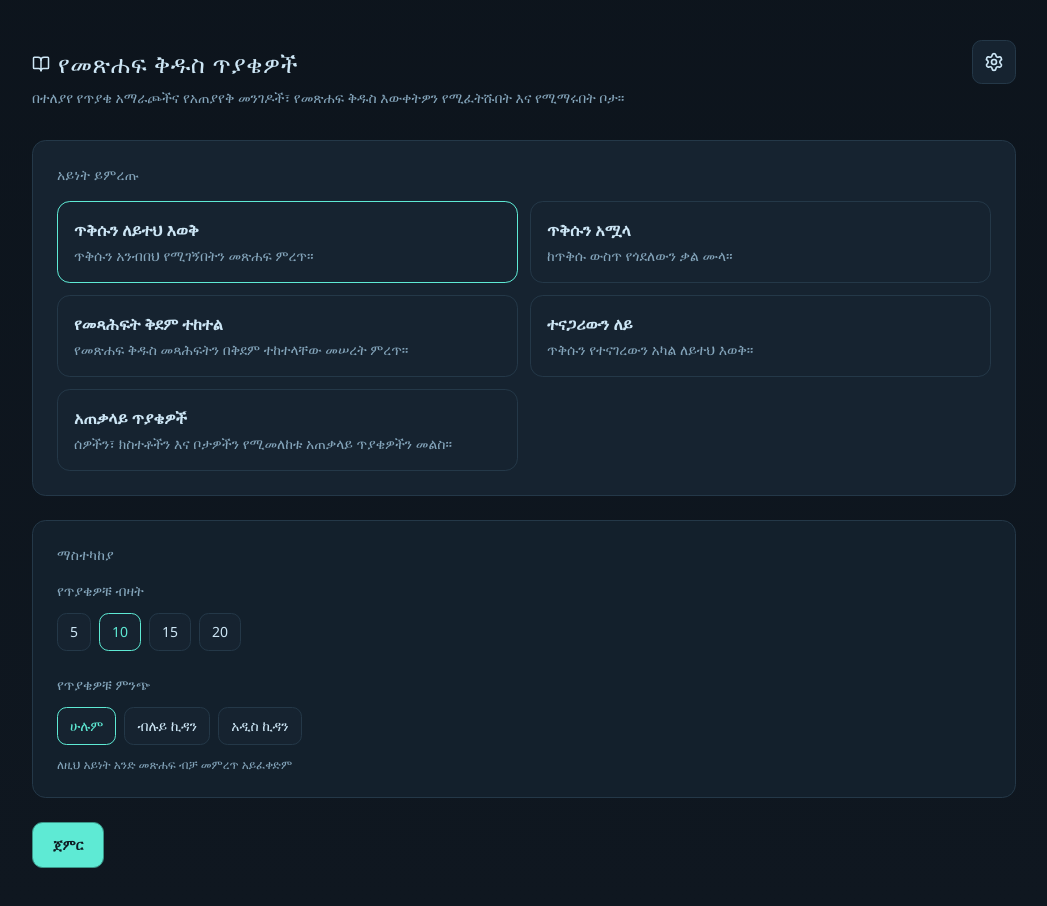
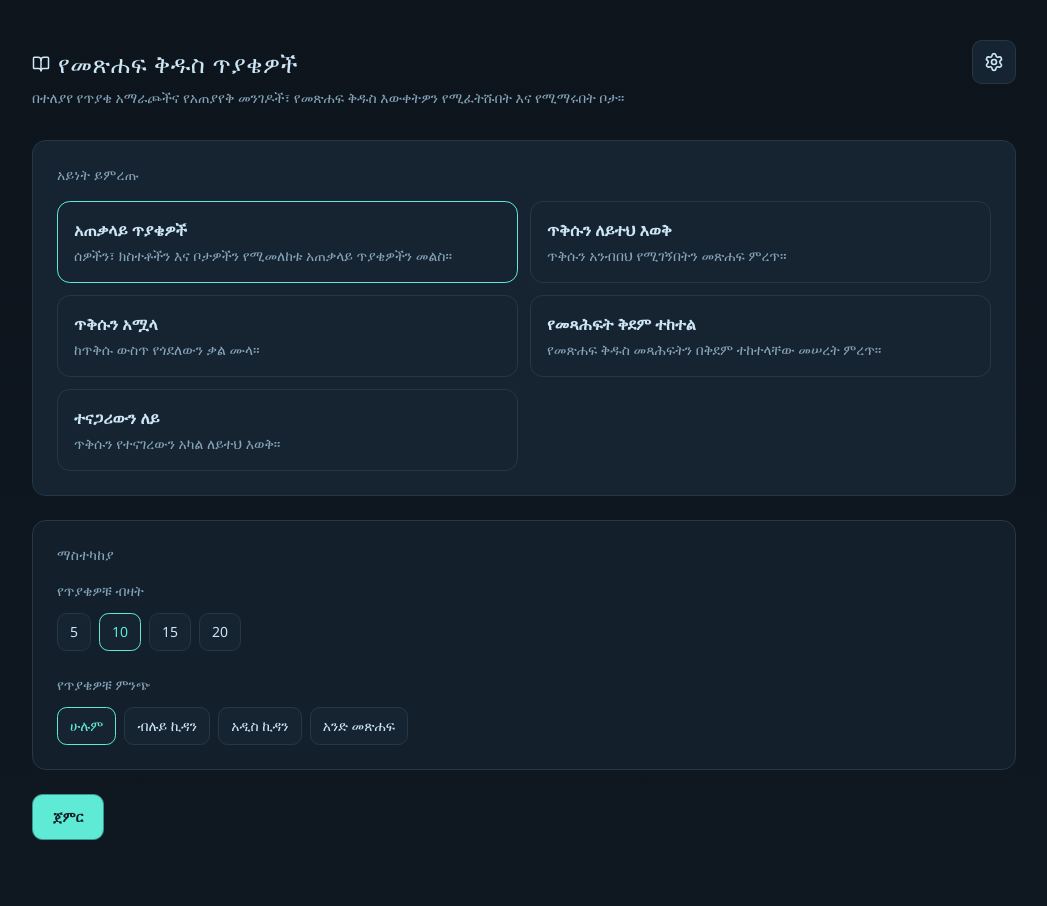
Before and after one commit to eyuel5/amharic-bible-challenge, a React (Vite) app: page / in a window 1280 px wide. Shown: the whole page, without its empty margins (116-1163 px from the left). After the commit the page ends 880 px from the top, so only its background shows below. Built offline with nearby package versions, Linux system fonts and the light colour scheme.

Commit message:
Change the default mode to be GeneralTrivia

```diff
--- a/src/App.jsx
+++ b/src/App.jsx
@@ -198,6 +198,12 @@ function App() {
   const modes = useMemo(
     () => [
       {
+        id: "general-trivia",
+        ...labels.modes.generalTrivia,
+        Component: GeneralTriviaGame,
+        allowSingleBookSource: true,
+      },
+      {
         id: "verse-to-book",
         ...labels.modes.verseToBook,
         Component: VerseToBookGame,
@@ -221,16 +227,10 @@ function App() {
         Component: VerseSpeakerGame,
         allowSingleBookSource: false,
       },
-      {
-        id: "general-trivia",
-        ...labels.modes.generalTrivia,
-        Component: GeneralTriviaGame,
-        allowSingleBookSource: true,
-      },
     ],
     [labels],
   )
-  const [modeId, setModeId] = useState("verse-to-book")
+  const [modeId, setModeId] = useState("general-trivia")
   const [questionCount, setQuestionCount] = useState(10)
   const [sourceScope, setSourceScope] = useState("all")
   const [sourceBookId, setSourceBookId] = useState(allBooks[0]?.id ?? "")
```
